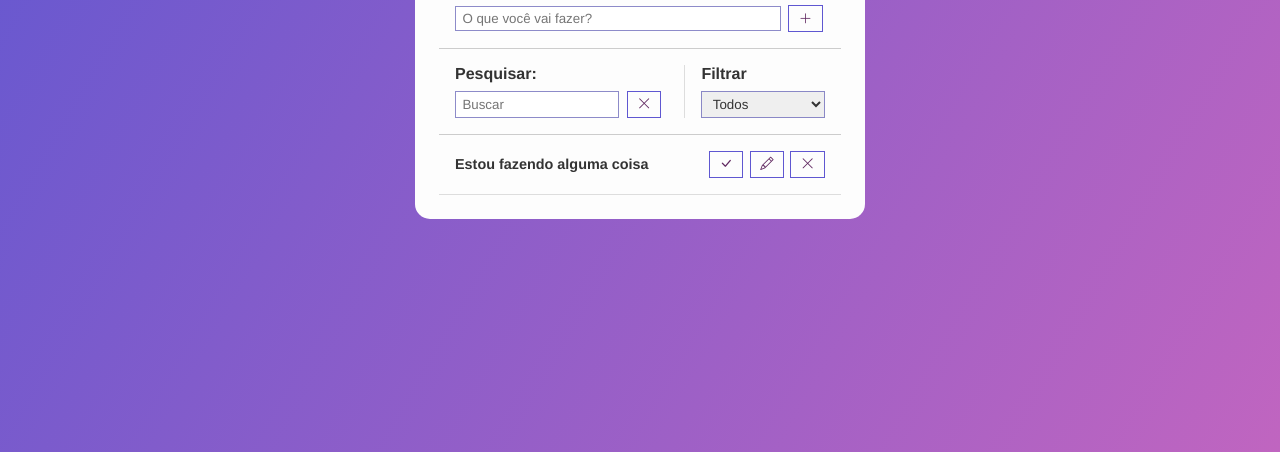
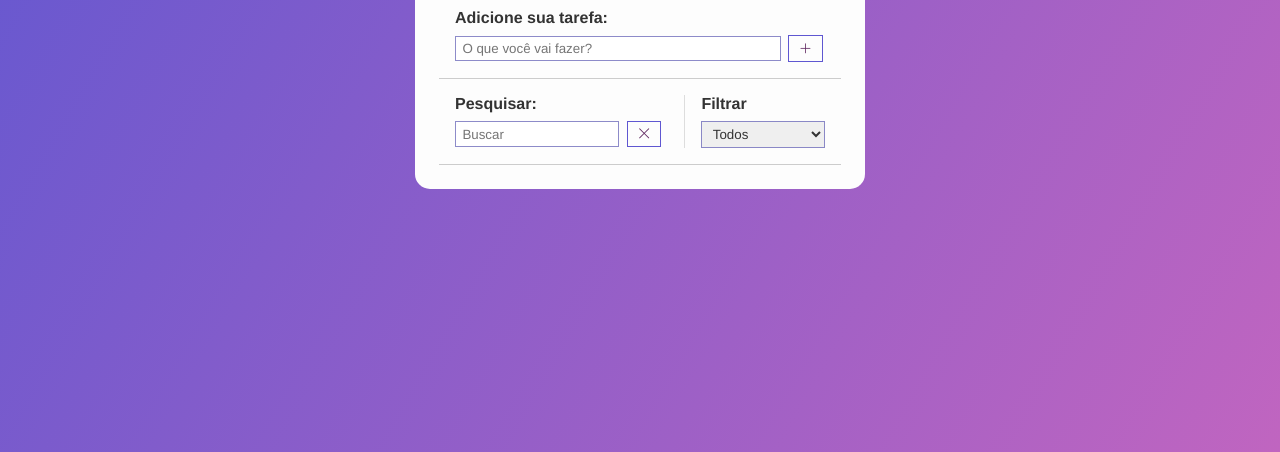
Before and after one commit to stephanievic/to-do-list, a plain HTML site: page index.html in a window 1280 px wide. Shown: the part 348-800 px from the top of the page. Drawn offline with nearby package versions, Linux system fonts and the light colour scheme.

Commit message:
melhorias

```diff
--- a/index.html
+++ b/index.html
@@ -28,7 +28,7 @@
         <form id="edit-form" class="hide">
             <p>Edite a sua tarefa:</p>
             <div class="form-control">
-                <input type="text" name="edit" id="edit-input" placeholder="Editar">
+                <input type="text" name="edit" id="edit-input" placeholder="Editar" autocomplete="off">
                 <button id="edit-btn">
                     <i class="bi bi-check-lg"></i>
                 </button>
@@ -40,7 +40,7 @@
             <div id="search">
                 <h4>Pesquisar:</h4>
                 <form>
-                    <input type="text" name="search" id="search-input" placeholder="Buscar">
+                    <input type="text" name="search" id="search-input" placeholder="Buscar" autocomplete="off">
                     <button id="erase-button">
                         <i class="bi bi-x-lg"></i>
                     </button>
@@ -58,21 +58,7 @@
         </div>
 
         <div id="todo-list">
-            <div class="todo">
-                <h3>Estou fazendo alguma coisa</h3>
 
-                <button class="finish-todo">
-                    <i class="bi bi-check-lg"></i>
-                </button>
-
-                <button class="edit-todo">
-                    <i class="bi bi-pencil"></i>
-                </button>
-
-                <button class="erase-todo">
-                    <i class="bi bi-x-lg"></i>
-                </button>
-            </div>
         </div>
     </div>
 
```
